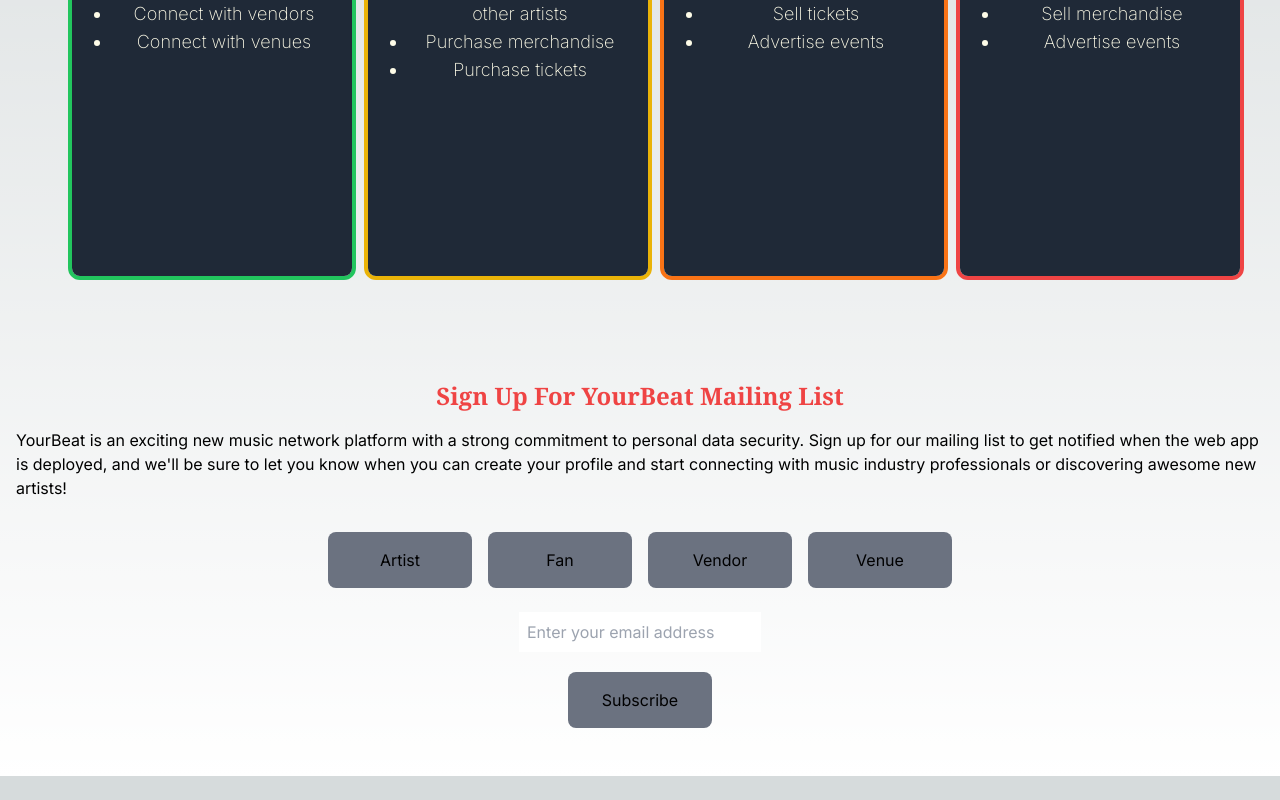
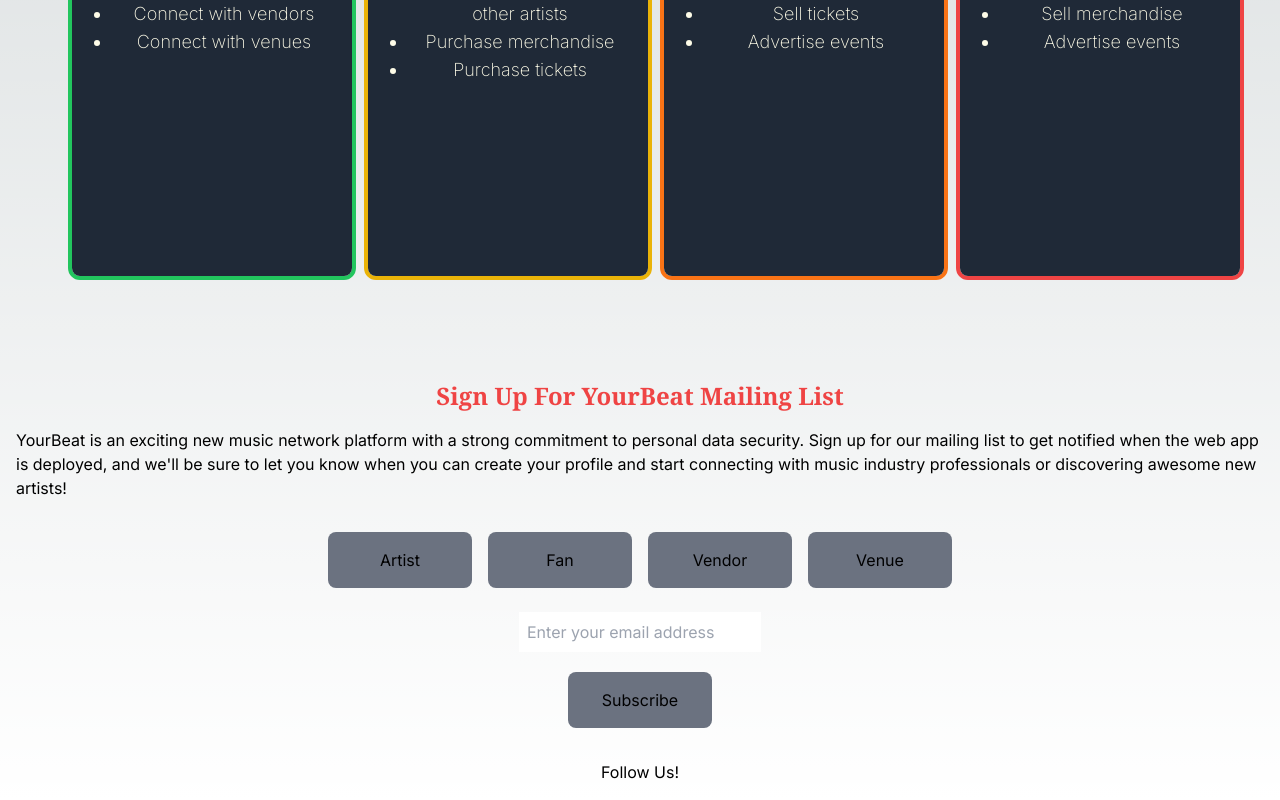
Before and after one commit to segvndo/YourBeat-TS, a Next.js app: page / in a window 1280 px wide. Shown: the part 404-1204 px from the top of the page. Before the commit the page ends 1180 px from the top, so only its background shows below. Built offline with nearby package versions, Linux system fonts and the light colour scheme.

Commit message:
Create social media component

```diff
--- /dev/null
+++ b/app/components/SoscMedia.tsx
@@ -0,0 +1,12 @@
+import React from 'react';
+
+type SoscMediaProps = {};
+
+const SoscMedia: React.FC<SoscMediaProps> = () => {
+
+  return (
+    <div>Follow Us!</div>
+  )
+};
+
+export default SoscMedia;
--- a/app/components/homeCardContainer.tsx
+++ b/app/components/homeCardContainer.tsx
@@ -1,5 +1,5 @@
 import React from 'react';
-import Card from '@/app/components/homeCard';
+import Card from '@/app/components/Homecard';
 
 type HomeCardContainerProps = {};
 
--- a/app/components/homecard.tsx
+++ b/app/components/homecard.tsx
@@ -1,6 +1,4 @@
 import React, { FC } from "react";
-import Image from "next/image";
-import Link from "next/link";
 
 type CardProps = {
   title: string;
--- a/app/components/inputSubscribe.tsx
+++ b/app/components/inputSubscribe.tsx
@@ -1,6 +1,6 @@
 'use client';
 import React, { ChangeEvent, CSSProperties } from 'react';
-import Buttons from '@/app/components/button';
+import Buttons from '@/app/components/Button';
 
 type SubscribeProps = {
   setEmail: React.Dispatch<React.SetStateAction<string>>;
--- a/app/components/mailing.tsx
+++ b/app/components/mailing.tsx
@@ -1,7 +1,7 @@
 'use client';
 import React, { useState } from "react";
-import Buttons from "@/app/components/button";
-import Subscribe from "@/app/components/inputSubscribe";
+import Buttons from "@/app/components/Button";
+import Subscribe from "@/app/components/InputSubscribe";
 
 const Mailing: React.FC = () => {
   const [subscriptionComplete, setSubscriptionComplete] = useState(false);
--- a/app/page.tsx
+++ b/app/page.tsx
@@ -1,6 +1,8 @@
-import Mailing from './components/mailing';
-import HomeCardContainer from './components/homeCardContainer';
-import About from './components/about';
+import Mailing from './components/Mailing';
+import HomeCardContainer from './components/HomeCardContainer';
+import About from './components/About';
+import SoscMedia from './components/SoscMedia';
+
 
 export default function Home() {
   return (
@@ -22,6 +24,10 @@
       <div>
         <Mailing />
       </div>
+
+      <div>
+        <SoscMedia />
+      </div>
     </main>
   )
 };
```
